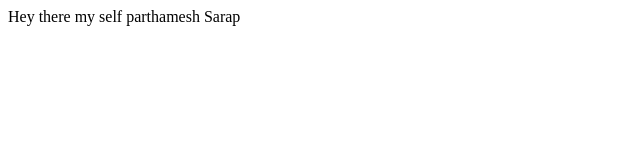
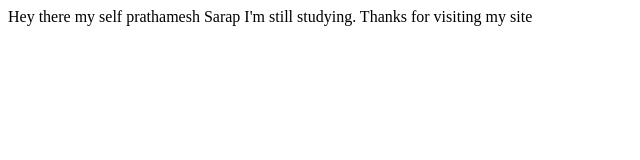
Before and after one commit to prathameshsarap/sarapprathamesh, a plain HTML site: page index.html in a window 1280 px wide. Shown: the whole page, without its empty margins (0-640 px from the left). Drawn offline with Linux system fonts and the light colour scheme.

Commit message:
Update : text

```diff
--- a/index.html
+++ b/index.html
@@ -6,6 +6,8 @@
     <title>Newest</title>
 </head>
 <body>
-    Hey there my self parthamesh Sarap
+    Hey there my self prathamesh Sarap
+    I'm still studying.
+    Thanks for visiting my site
 </body>
 </html>
```
